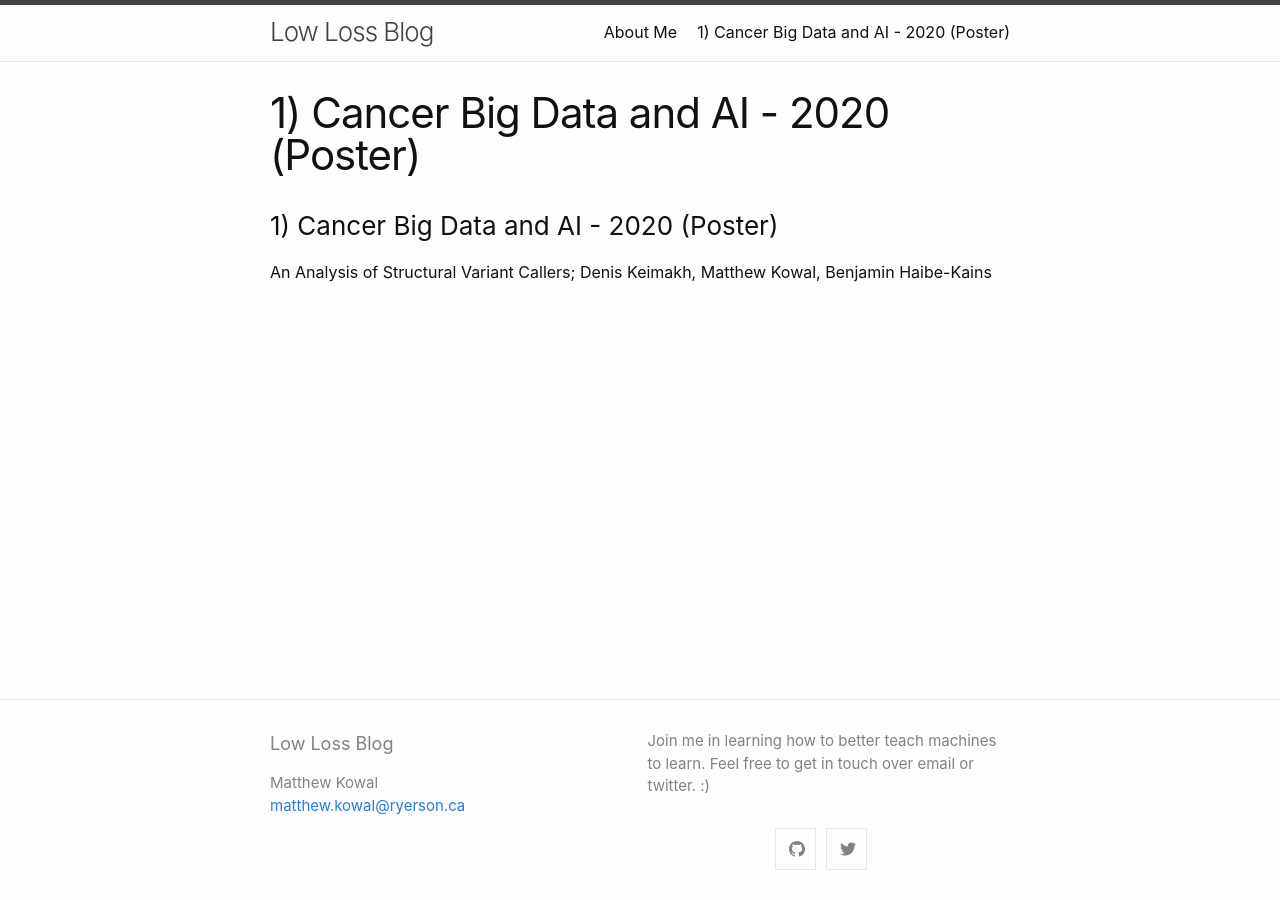
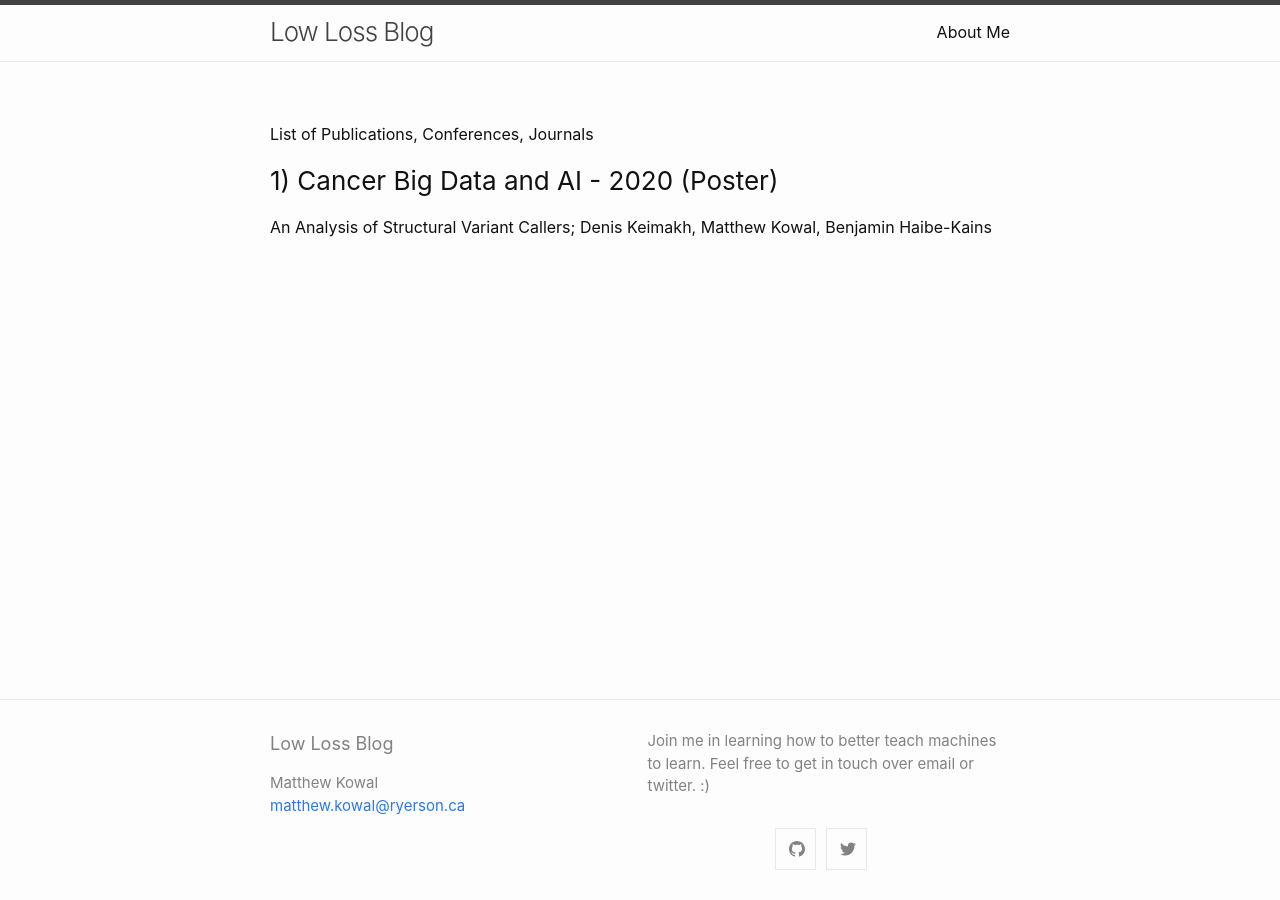
Before and after one commit to MKowal2/MKowal4.github.io, a Jekyll site: the page built from History.markdown, in a window 1280 px wide. Built offline with Jekyll 4.4.1, drawn with Linux system fonts in a browser that asks for light colours; our own code applies the rules of GitHub Pages for plain Markdown files.

Commit message:
Update History.markdown

```diff
--- a/History.markdown
+++ b/History.markdown
@@ -1,3 +1,4 @@
+List of Publications, Conferences, Journals
 
 ### 1) Cancer Big Data and AI - 2020 (Poster)
 An Analysis of Structural Variant Callers; Denis Keimakh, Matthew Kowal, Benjamin Haibe-Kains
```
